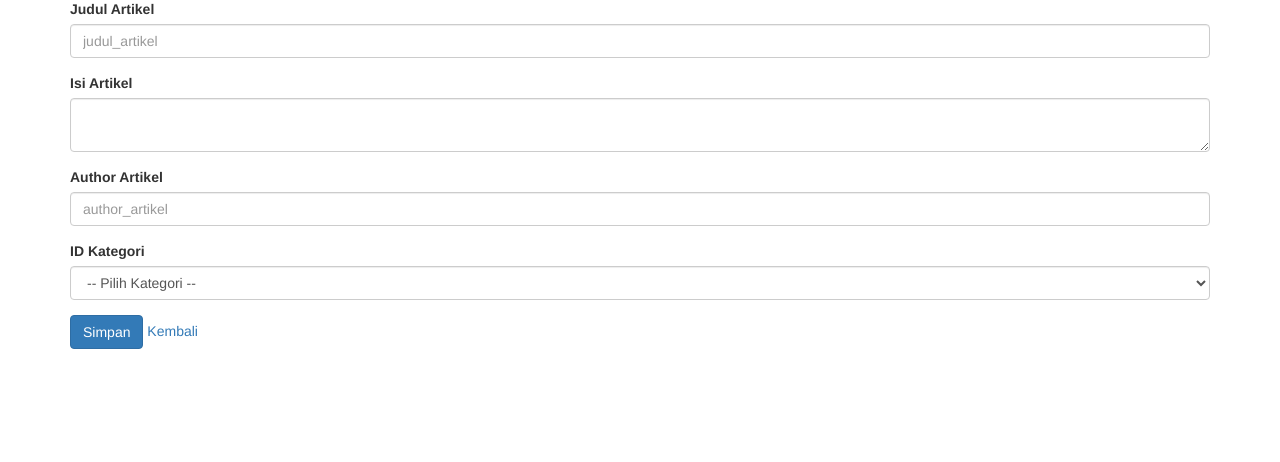
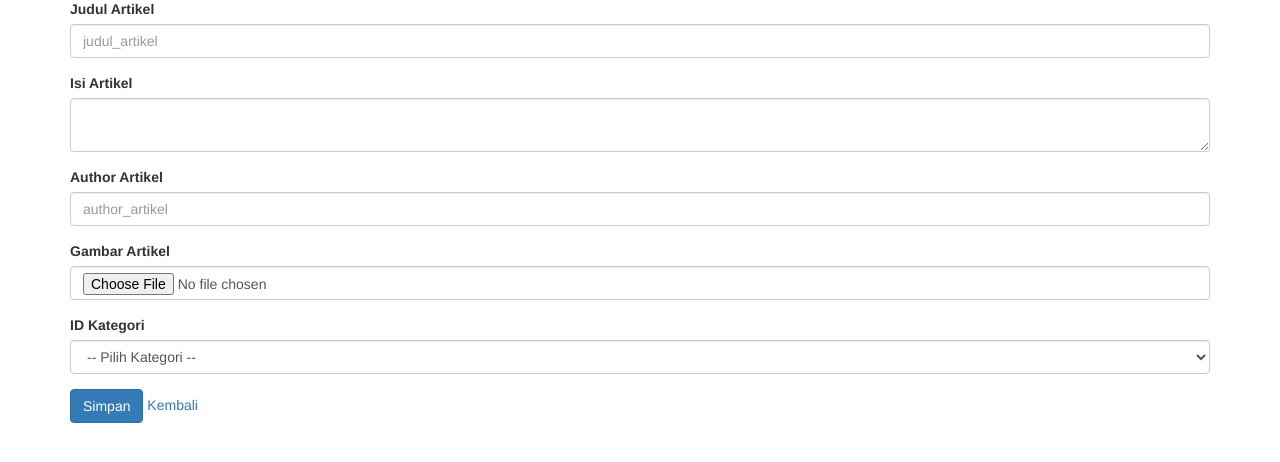
Before and after one commit to tommyppg/codepolitan-weekend-class-week-12, a CodeIgniter app: page /latihan_ci/index.php/artikel/add in a window 1280 px wide. Shown: the part 91-553 px from the top of the page. Run offline with CodeIgniter, Linux system fonts and the light colour scheme; the visitor is signed in with stand-in values (Sample User, id 1); data comes from the database, SQL or seed files in the repository; data that the repository does not hold is empty.

Commit message:
update file uploading

```diff
--- a/application/controllers/Artikel.php
+++ b/application/controllers/Artikel.php
@@ -60,12 +60,34 @@ class Artikel extends CI_Controller {
 		}else{
 			//kondisi jika validasi lolos
 
+			//set config
+			$gambar_artikel = "";
+			if($_FILES['gambar_artikel']['tmp_name'] != ''){
+				$config['upload_path']          = './uploads/';
+				$config['allowed_types']        = 'gif|jpg|png';
+				$config['encrypt_name']        	= TRUE;
+
+		 		//load library
+				$this->load->library('upload', $config);
+
+				if ($this->upload->do_upload('gambar_artikel')){
+					//save to db
+					$gambar_artikel = $this->upload->data('file_name');
+				}else{
+					print_r($this->upload->display_errors());exit();
+				}
+			}
+
 			//get input form, key array tidak boleh asal, tp ikut ke field di table databasenya
 			$id_artikel = $this->input->post('id_artikel');
 			$data['judul_artikel'] = $this->input->post('judul_artikel');
 			$data['isi_artikel'] = $this->input->post('isi_artikel');
 			$data['author_artikel'] = $this->input->post('author_artikel');
 			$data['id_kategori'] = $this->input->post('id_kategori');
+			//set nama gambar artikel
+			if(!empty($gambar_artikel)){
+				$data['gambar_artikel'] = $gambar_artikel;
+			}
 
 			if(empty($id_artikel)){
 				//panggil insert function dari model
--- a/application/views/artikel/form.php
+++ b/application/views/artikel/form.php
@@ -8,7 +8,7 @@
 		<?php $this->load->view('partials/menu'); ?>
 
 		<h1>Form Artikel Saya</h1>
-		<form action="<?php echo site_url('artikel/process'); ?>" method="POST">
+		<form action="<?php echo site_url('artikel/process'); ?>" method="POST" enctype="multipart/form-data">
 			<?php // echo validation_errors(); ?>
 
 			<div class="form-group">
@@ -33,6 +33,17 @@
 			</div>
 
 			<div class="form-group">
+				<label for="gambar_artikel">Gambar Artikel</label>
+				<input class="form-control" type="file" name="gambar_artikel" placeholder="gambar_artikel">
+
+				<?php if(isset($artikel_data)): ?>
+
+					<img src="<?php echo base_url('uploads/'.$artikel_data['gambar_artikel']); ?>" width="100%">
+
+				<?php endif; ?>
+			</div>
+
+			<div class="form-group">
 				<label for="author_artikel">ID Kategori</label>
 				<select class="form-control" name="id_kategori">
 					<option value="">-- Pilih Kategori --</option>
@@ -43,7 +54,7 @@
 							if(set_value('id_kategori')){
 								$id_kategori = set_value('id_kategori');
 							}else{
-								$id_kategori = $artikel_data['id_kategori'];
+								$id_kategori = isset($artikel_data['id_kategori']) ? $artikel_data['id_kategori'] : '';
 							}
 
 							//kondisi selected
```
